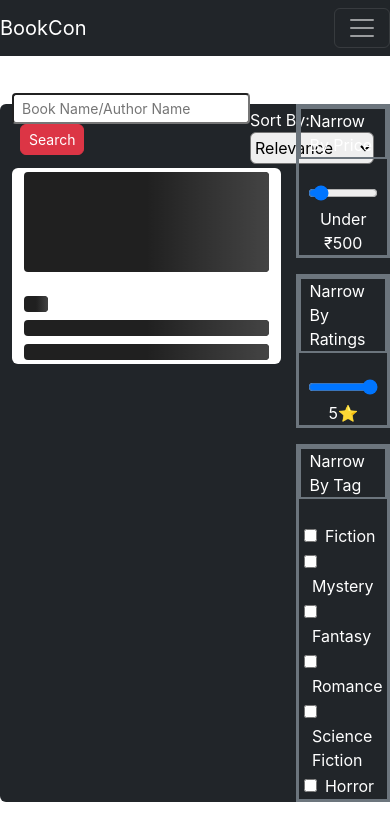
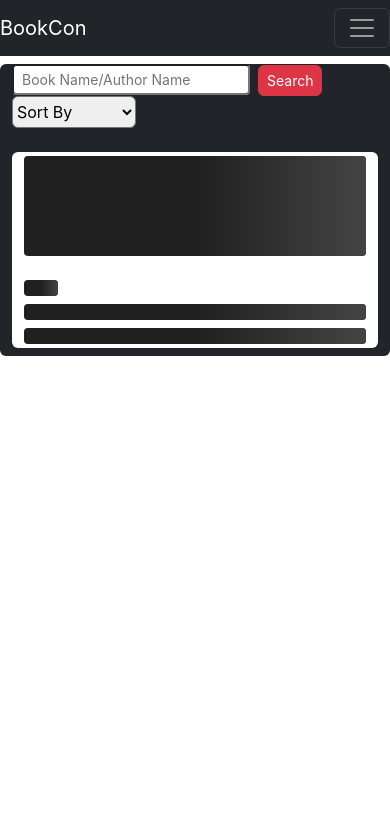
Before and after one commit to Cavinkumaran-m/jman_bookcon, a React (Create React App) app in the folder frontend/customer/: page /home in a window 390 px wide. Shown: the top 840 px of the page. Built offline with nearby package versions, Linux system fonts and the light colour scheme; the HTML template or start-up script is replaced by a standard one.

Commit message:
Home page work

```diff
--- a/frontend/customer/src/Components/Header/Header.js
+++ b/frontend/customer/src/Components/Header/Header.js
@@ -3,12 +3,16 @@ import { NavLink } from "react-router-dom";
 import { useState } from "react";
 import { UserContext } from "../../CustomFunctionalities/Context/UserContext";
 import { useContext } from "react";
+import { useNavigate } from "react-router-dom";
 
 function Header(props) {
+  const navigate = useNavigate();
   const [isNavCollapsed, setIsNavCollapsed] = useState(true);
-  const { Store } = useContext(UserContext);
+  const { Store, setStore } = useContext(UserContext);
   const handleNavCollapse = () => setIsNavCollapsed(!isNavCollapsed);
-
+  const logoutHandler = () => {
+    setStore({ isLoggedIn: false, user_id: null, cart_items: null });
+  };
   return (
     <nav className="navbar navbar-expand-sm navbar-dark bg-dark">
       <NavLink className="navbar-brand" to="#">
@@ -27,7 +31,7 @@ function Header(props) {
       >
         {Store.isLoggedIn && (
           <>
-            <div className="navbar-nav text-white">
+            <div className="navbar-nav text-white flex-grow-1">
               <NavLink className="nav-item nav-link" to="home">
                 Home
               </NavLink>
@@ -41,9 +45,14 @@ function Header(props) {
                 &#x2764;&#xFE0F;
               </NavLink>
             </div>
-            <div className="flex-grow-1 d-flex justify-content-end">
-              <button className="btn btn-danger btn-sm me-2">Log out</button>
-            </div>
+
+            <NavLink
+              className="nav-item nav-link text-white me-2"
+              onClick={logoutHandler}
+              to="login"
+            >
+              Log Out
+            </NavLink>
           </>
         )}
       </div>
--- a/frontend/customer/src/Pages/Home/Home.js
+++ b/frontend/customer/src/Pages/Home/Home.js
@@ -1,19 +1,39 @@
 import React from "react";
 import Axios from "../../Components/Utils/Axios";
 import BookCardLoader from "../../Components/BookCard/BoodCardLoader";
-import { useState, useEffect } from "react";
+import { useState, useEffect, useRef } from "react";
 
 function Home(props) {
   const [trendingBooks, setTrendingBooks] = useState(null);
-  const [priceRange, setPriceRange] = useState(500);
+  const [priceRange, setPriceRange] = useState(5000);
   const [starRange, setStarRange] = useState(5);
+  const [Genre, setGenre] = useState(new Array(6).fill(false));
+  const sortRef = useRef(null);
+  const searchRef = useRef(null);
+  const genreNames = [
+    "Fiction",
+    "Mystery",
+    "Fantasy",
+    "Romance",
+    "Science Fiction",
+    "Horror",
+  ];
 
   const handlePriceRange = (event) => {
     setPriceRange(event.target.value);
   };
+
   const handleStarRange = (event) => {
     setStarRange(event.target.value);
   };
+
+  const handleGenreChange = (position) => {
+    const updatedCheckedState = Genre.map((item, index) =>
+      index === position ? !item : item
+    );
+    setGenre(updatedCheckedState);
+  };
+
   useEffect(() => {
     // Axios.get("trending").then((res) => {
     // console.log(res.data.payLoad);
@@ -22,34 +42,39 @@ function Home(props) {
   }, []);
   return (
     <>
-      <div className="mt-5 bg-dark container rounded">
+      <div className="mt-sm-5 mt-2 bg-dark container rounded">
         <div className="row d-flex justify-content-between">
           {/* Left Panel */}
-          <div className="rounded" style={{ width: "75%" }}>
+          <div className="rounded col-md-9">
             <div
-              className="d-flex align-items-center justify-content-between"
+              className="d-flex align-items-center row justify-content-between"
               style={{ height: "40px" }}
             >
-              <div>
+              <div className="col-sm-8">
                 <input
                   className="form-control-sm"
                   style={{ height: "80%" }}
                   placeholder="Book Name/Author Name"
+                  ref={searchRef}
                 ></input>
                 <button className="ms-2 btn btn-sm btn-danger rounded">
                   Search
                 </button>
               </div>
-              <div style={{ height: "80%" }}>
-                <label className="text-white" htmlFor="sorter">
-                  Sort By:
-                </label>
+              <div
+                className="col-sm-4 d-flex justify-content-sm-end"
+                style={{ height: "80%" }}
+              >
                 <select
                   className="rounded"
                   style={{ height: "100%" }}
                   name="sorter"
                   id="sorter"
+                  ref={sortRef}
                 >
+                  <option value="" disabled selected hidden>
+                    Sort By
+                  </option>
                   <option value="Relevance">Relevance</option>
                   <option value="ReleaseDate">Release Date</option>
                   <option value="Name">Name</option>
@@ -60,13 +85,13 @@ function Home(props) {
               </div>
             </div>
             {/* Results div */}
-            <div className="bg-white rounded mt-4 mb-2">
+            <div className="bg-white rounded mt-sm-4 mt-5 mb-2">
               <BookCardLoader />
             </div>
           </div>
 
           {/* Right Panel */}
-          <div className="rounded p-0" style={{ width: "24%" }}>
+          <div className="rounded p-0 col-3 col-md-3 d-none d-md-block">
             {/* Narrow by price */}
             <div className="text-white border border-secondary border-3">
               <div className="border border-secondary border-2 ps-2">
@@ -118,84 +143,23 @@ function Home(props) {
               <center>
                 <table style={{ width: "80%" }}>
                   <tbody>
-                    <tr>
+                    {genreNames.map((genre, index) => (
+                      <tr key={index}>
                         <td>
                           <input
                             type="checkbox"
-                          id="fiction"
+                            id={genre}
                             name="genre"
-                          value="fiction"
+                            value={genre}
+                            checked={Genre[index]}
+                            onChange={() => handleGenreChange(index)}
                           />
-                        <label className="ms-2" htmlFor="fiction">
-                          Fiction
+                          <label className="ms-2" htmlFor={genre}>
+                            {genre}
                           </label>
                         </td>
                       </tr>
-                    <tr>
-                      <td>
-                        <input
-                          type="checkbox"
-                          id="mystery"
-                          name="genre"
-                          value="mystery"
-                        />
-                        <label className="ms-2" htmlFor="mystery">
-                          Mystery
-                        </label>
-                      </td>
-                    </tr>
-                    <tr>
-                      <td>
-                        <input
-                          type="checkbox"
-                          id="fantasy"
-                          name="genre"
-                          value="fantasy"
-                        />
-                        <label className="ms-2" htmlFor="fantasy">
-                          Fantasy
-                        </label>
-                      </td>
-                    </tr>
-                    <tr>
-                      <td>
-                        <input
-                          type="checkbox"
-                          id="romance"
-                          name="genre"
-                          value="romance"
-                        />
-                        <label className="ms-2" htmlFor="romance">
-                          Romance
-                        </label>
-                      </td>
-                    </tr>
-                    <tr>
-                      <td>
-                        <input
-                          type="checkbox"
-                          id="science-fiction"
-                          name="genre"
-                          value="science-fiction"
-                        />
-                        <label className="ms-2" htmlFor="science-fiction">
-                          Science Fiction
-                        </label>
-                      </td>
-                    </tr>
-                    <tr>
-                      <td>
-                        <input
-                          type="checkbox"
-                          id="horror"
-                          name="genre"
-                          value="horror"
-                        />
-                        <label className="ms-2" htmlFor="horror">
-                          Horror
-                        </label>
-                      </td>
-                    </tr>
+                    ))}
                   </tbody>
                 </table>
               </center>
```
Lines whose indentation alone changed are shown as unchanged.
